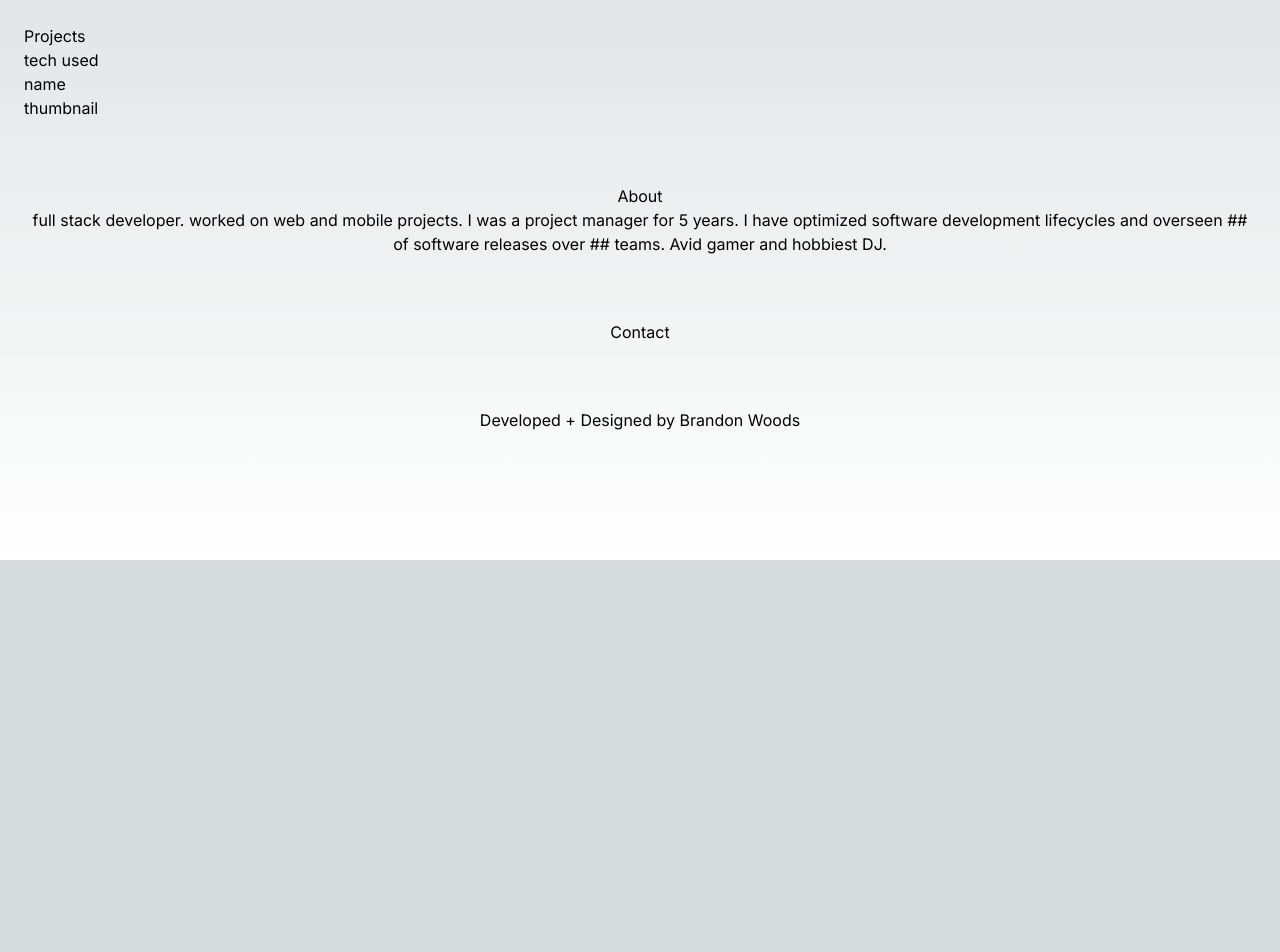
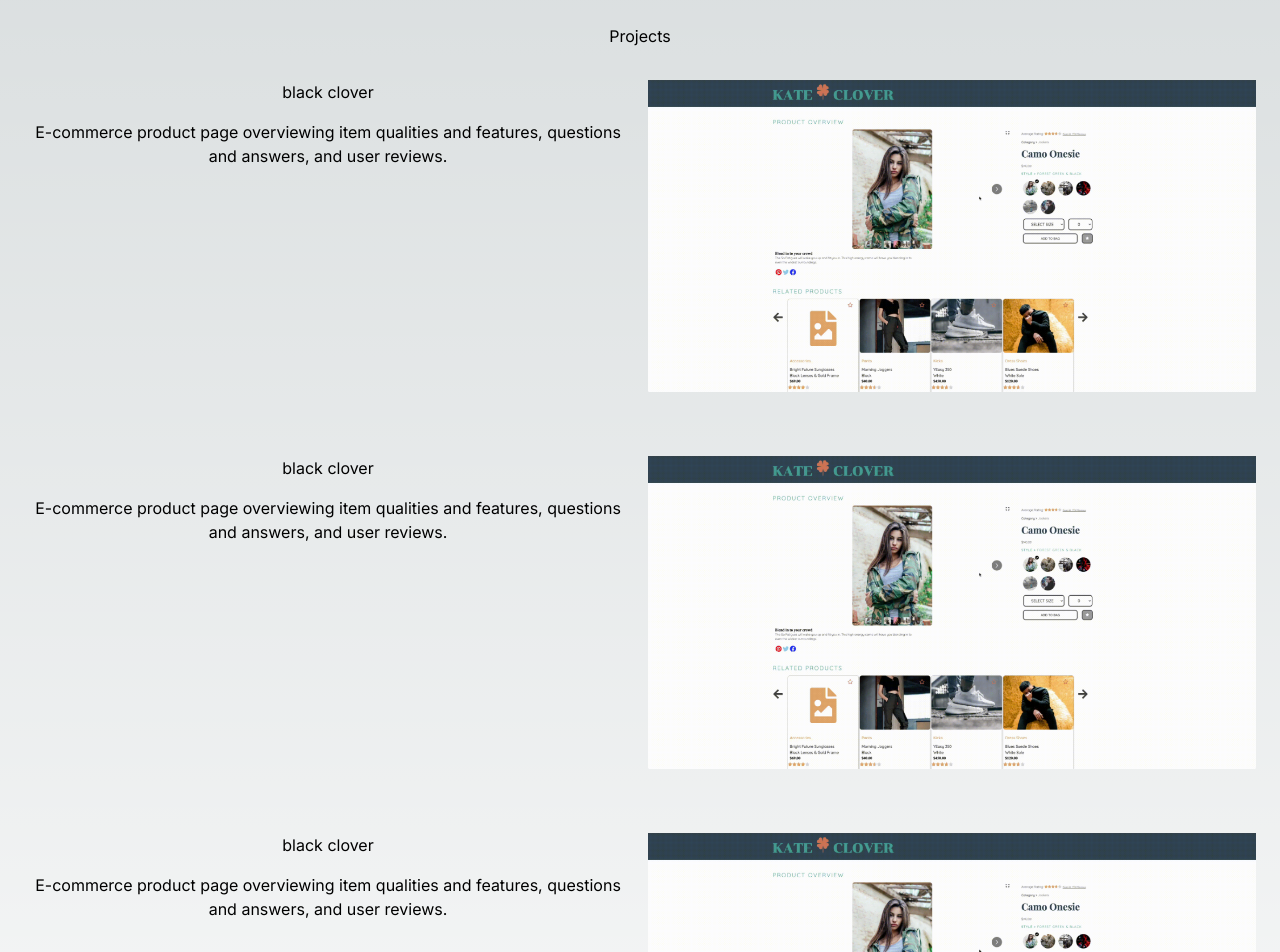
Before and after one commit to brawoods/Portfolio, a Next.js app: page / in a window 1280 px wide. Shown: the part 240-1192 px from the top of the page. Before the commit the page ends 800 px from the top, so only its background shows below. Built offline with nearby package versions, Linux system fonts and the light colour scheme.

Commit message:
propagate placeholder data and mock project section

```diff
--- a/src/app/lib/placeholder-project-data.ts
+++ b/src/app/lib/placeholder-project-data.ts
@@ -1,7 +1,8 @@
 const placeholderProject = {
   name: "black clover",
   descriptions: {
-    short: "e-commerce product page",
+    short:
+      "E-commerce product page overviewing item qualities and features, questions and answers, and user reviews.",
     full: "An e-commerce product page. Features include product overview, related items, saving items to user account, user questions and answers, user product reviews",
   },
   gitHubUrl: "https://github.com/Black-Clover-FEC/black-clover-FEC",
@@ -14,7 +15,7 @@ const placeholderProject = {
     "HTML5",
     "CSS3",
   ],
-  images: ["../../public/assets/black-clover/black-clover-product-page.png"],
+  images: ["/public/assets/black-clover/black-clover-product-page.png"],
   gifs: [
     "../../public/assets/black-clover/0productIndex.gif",
     "../../public/assets/black-clover/1productOverview.gif",
--- a/src/app/page.tsx
+++ b/src/app/page.tsx
@@ -25,11 +25,11 @@ export default function Home() {
         <div id="overview" className="my-16">
           <Overview />
         </div>
-        <div id="projects" className="my-16">
-          <div>
+        <div id="projects" className="flex flex-col my-16">
+          <div className="flex justify-center">
             <p>Projects</p>
-            <Projects />
           </div>
+          <Projects />
         </div>
         <div id="about" className="flex flex-col my-16">
           <div className="flex justify-center">
--- a/src/app/projects/[project]/page.tsx
+++ b/src/app/projects/[project]/page.tsx
@@ -1,3 +1,3 @@
-export default function project() {
+export default function Page() {
   return <div>project page</div>;
 }
--- a/src/app/ui/project-thumbnail.tsx
+++ /dev/null
@@ -1,9 +0,0 @@
-export default function Projects() {
-  return (
-    <div>
-      <div>tech used</div>
-      <div>name</div>
-      <div>thumbnail</div>
-    </div>
-  );
-}
--- a/src/app/ui/projects.tsx
+++ b/src/app/ui/projects.tsx
@@ -1,9 +1,41 @@
+import { placeholderProject } from "../lib/placeholder-project-data";
+import productPage from "@/../public/assets/black-clover/black-clover-product-page.png";
+import Image from "next/image";
+
+const { name, descriptions } = placeholderProject;
+
 export default function Projects() {
   return (
-    <div>
-      <div>tech used</div>
-      <div>name</div>
-      <div>thumbnail</div>
-    </div>
+    <>
+      <div className="grid gap-4 md:grid-cols-2 my-8">
+        <div className="flex flex-col gap-4">
+          <div className="text-center">{name}</div>
+          <div className="text-center">{descriptions.short}</div>
+        </div>
+        <div>
+          <Image src={productPage} alt="overview section" />
+        </div>
+      </div>
+      <div className="grid gap-4 md:grid-cols-2 my-8">
+        <div className="flex flex-col gap-4">
+          <div className="text-center">{name}</div>
+          <div className="text-center">{descriptions.short}</div>
+        </div>
+        <div>
+          <Image src={productPage} alt="overview section" />
+        </div>
+      </div>
+      <div className="grid gap-4 md:grid-cols-2 my-8">
+        <div className="flex flex-col gap-4">
+          <div className="text-center">{name}</div>
+          <div className="text-center">{descriptions.short}</div>
+        </div>
+        <div>
+          <Image src={productPage} alt="overview section" />
+        </div>
+      </div>
+    </>
   );
 }
+
+// flex flex-col gap-8 px-4 justify-center md:flex-row
```
